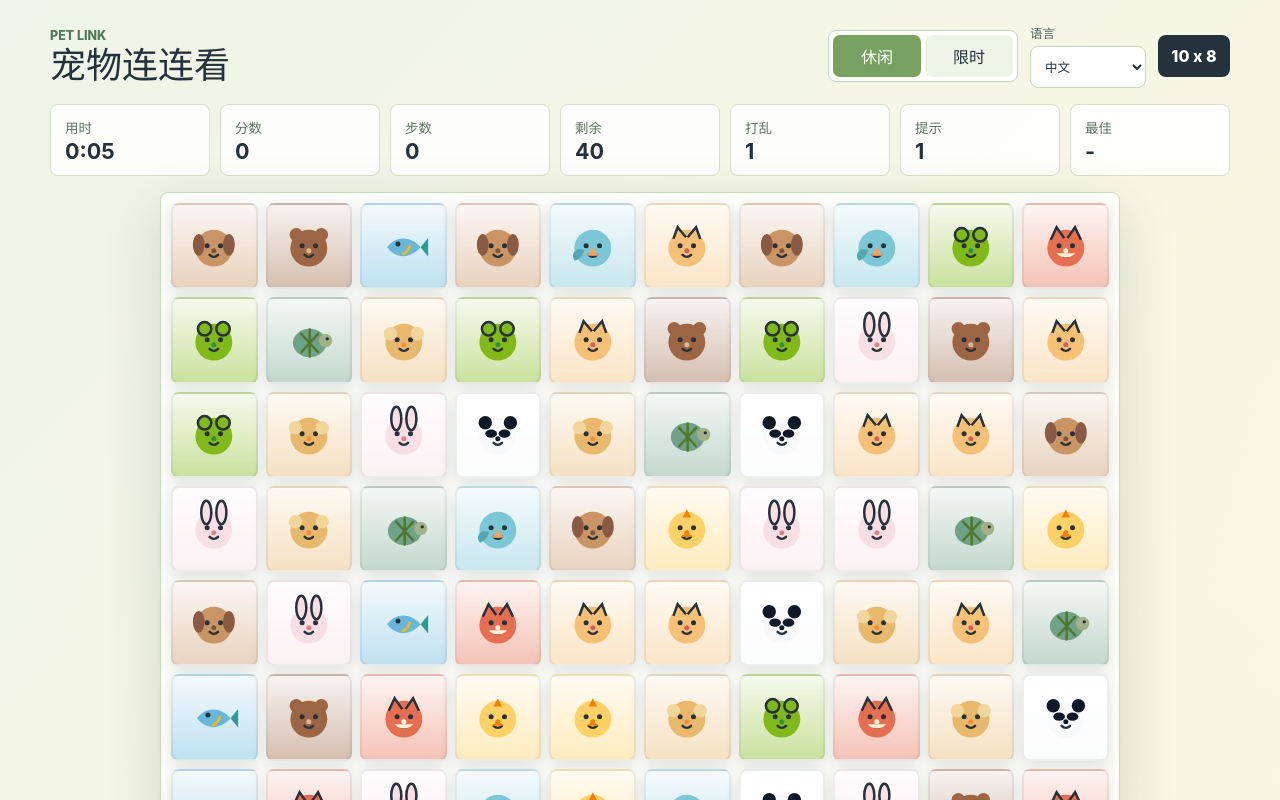
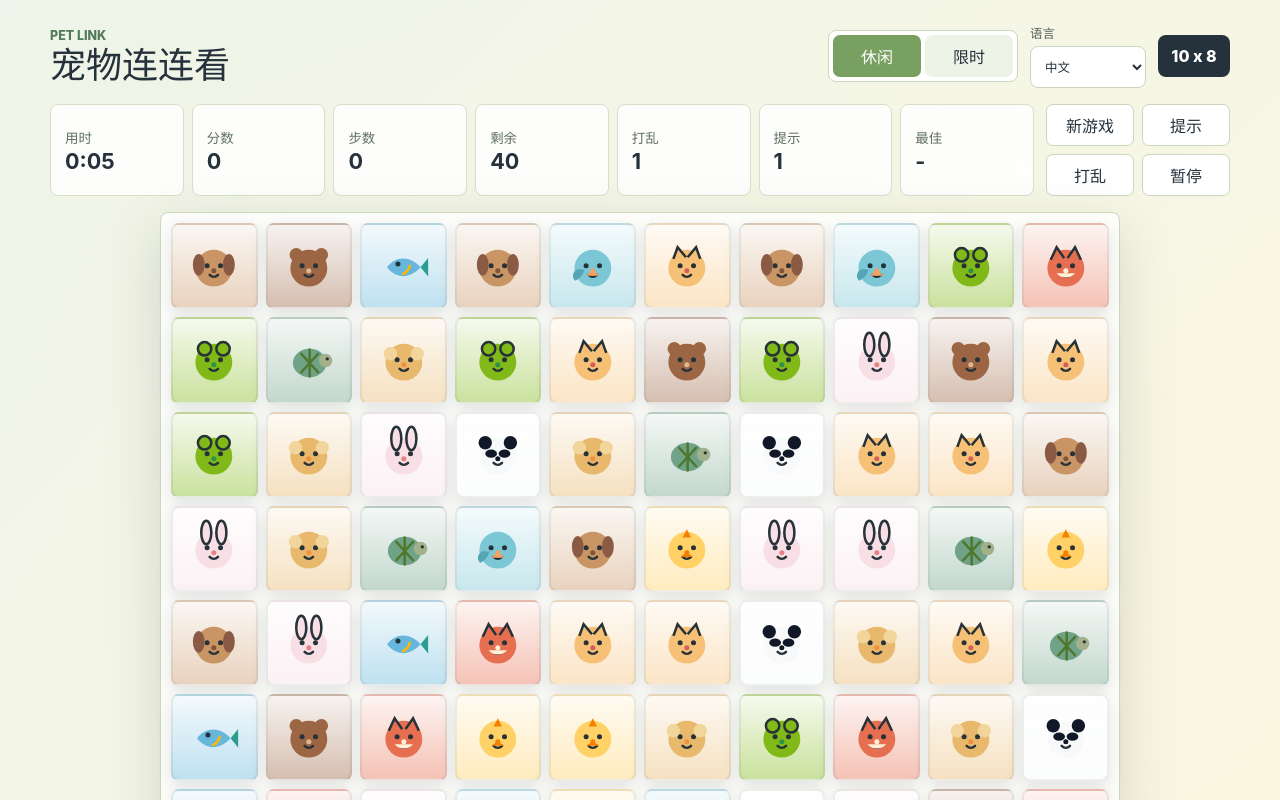
Before and after one commit to motoish/pet-link, a React (Vite) app: page / in a window 1280 px wide. Shown: the top 800 px of the page. Built offline with nearby package versions, Linux system fonts and the light colour scheme.

Commit message:
Move game controls above board

```diff
--- a/src/App.tsx
+++ b/src/App.tsx
@@ -251,6 +251,7 @@ export default function App() {
           onModeChange={handleModeChange}
           onLanguageChange={handleLanguageChange}
         />
+        <section className="top-game-panel" aria-label="Game tools">
           <StatusBar
             language={language}
             mode={mode}
@@ -264,14 +265,6 @@ export default function App() {
             bestRelaxedTime={bestRelaxedTime}
             bestTimedScore={bestTimedScore}
           />
-        {activeRewardText && <p className="reward-note">{activeRewardText}</p>}
-        <BoardView
-          board={board}
-          selected={selected}
-          hinted={hintedPoints}
-          connectionPath={connectionPath}
-          onTileClick={handleTileClick}
-        />
           <Controls
             language={language}
             paused={gameState === "paused"}
@@ -281,6 +274,15 @@ export default function App() {
             onHint={handleHint}
             onShuffle={handleShuffle}
             onPauseToggle={handlePauseToggle}
+          />
+        </section>
+        {activeRewardText && <p className="reward-note">{activeRewardText}</p>}
+        <BoardView
+          board={board}
+          selected={selected}
+          hinted={hintedPoints}
+          connectionPath={connectionPath}
+          onTileClick={handleTileClick}
         />
       </section>
       <GameDialog
--- a/src/styles.css
+++ b/src/styles.css
@@ -142,14 +142,21 @@ h1 {
   font: inherit;
 }
 
+.top-game-panel {
+  display: grid;
+  grid-template-columns: minmax(0, 1fr) 184px;
+  align-items: stretch;
+  gap: 12px;
+}
+
 .status-grid {
   display: grid;
-  grid-template-columns: repeat(7, minmax(112px, 1fr));
-  gap: 10px;
+  grid-template-columns: repeat(7, minmax(92px, 1fr));
+  gap: 8px;
 }
 
 .status-item {
-  min-height: 72px;
+  min-height: 70px;
   display: grid;
   align-content: center;
   gap: 4px;
@@ -269,14 +276,16 @@ h1 {
 
 .controls {
   display: grid;
-  grid-template-columns: repeat(4, minmax(120px, 1fr));
-  gap: 10px;
+  grid-template-columns: repeat(2, minmax(0, 1fr));
+  gap: 8px;
 }
 
 .controls button {
   background: #ffffff;
   border: 1px solid #c8d7bd;
   font-weight: 800;
+  min-width: 0;
+  padding: 0 10px;
 }
 
 .controls button:disabled {
```
Lines whose indentation alone changed are shown as unchanged.
